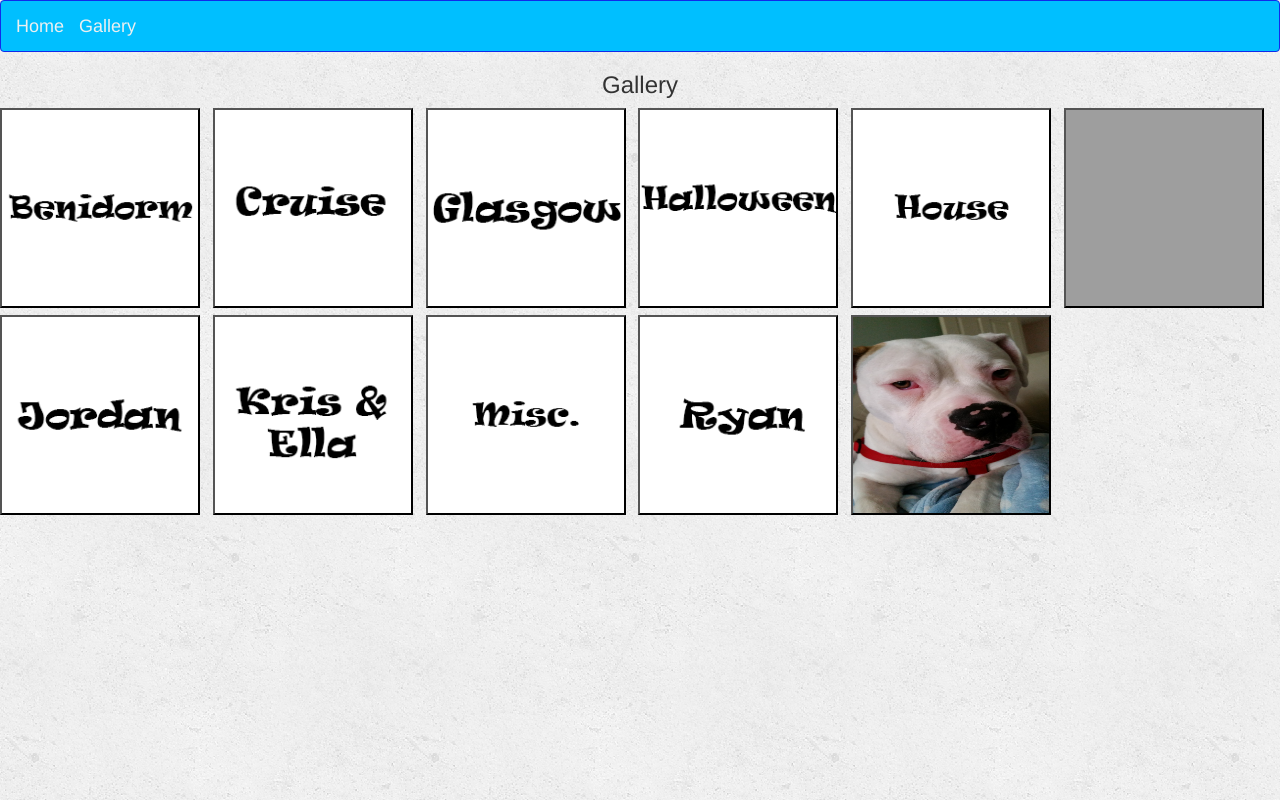
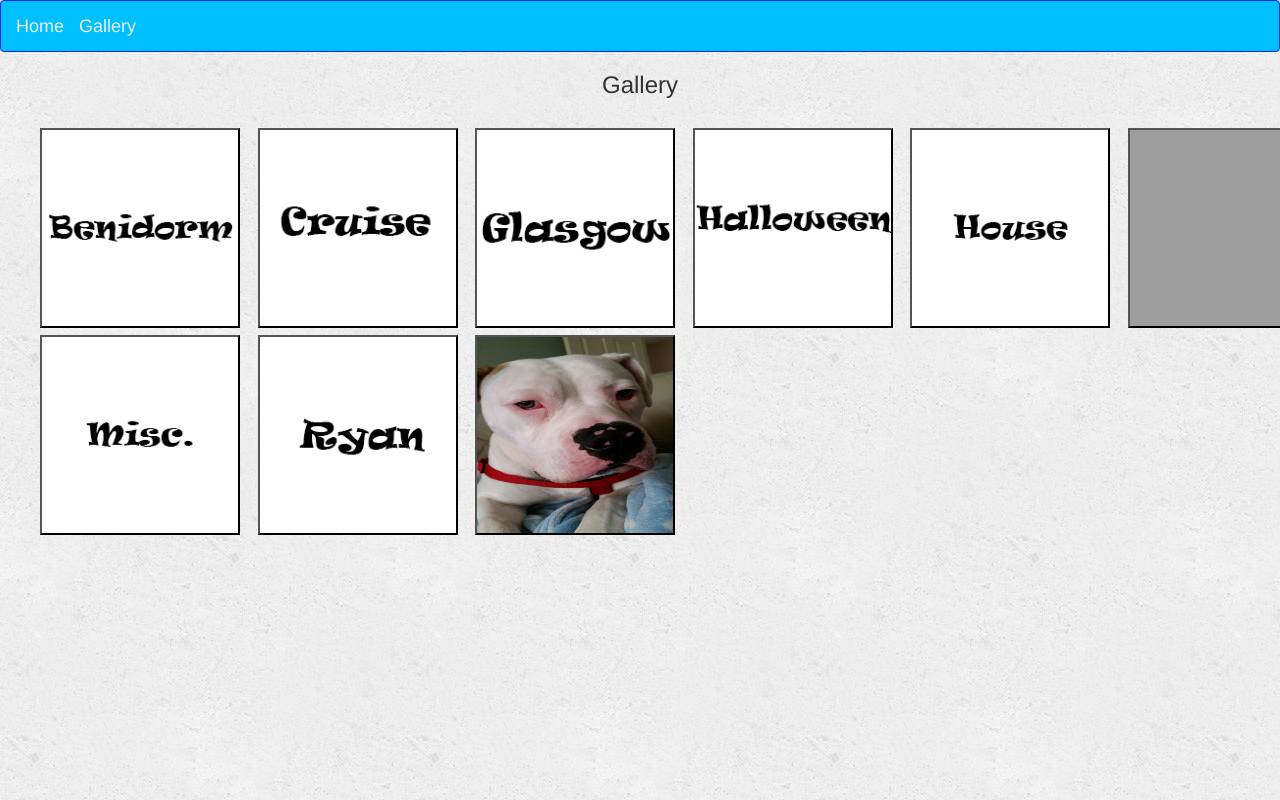
Before and after one commit to JordanTFA/Starlight, a Django app: page /gallery/ in a window 1280 px wide; the page is wider, and only the part inside the window is pictured. Run offline with Django 3.2, Linux system fonts and the light colour scheme; data comes from the database, SQL or seed files in the repository; some libraries are stand-ins or nearby versions; grey boxes are pictures that could not be loaded.

Commit message:
Gallery looks nice now

```diff
--- a/starlight/website/static/website/style.css
+++ b/starlight/website/static/website/style.css
@@ -71,3 +71,18 @@ body{
     background-color: #102aea;
   }
 }
+
+.photos{
+  display: table;
+  margin: 0 auto;
+}
+
+ul#horizantal-list{
+  min-width: 1800px;
+  list-style: none;
+  padding-top: 20px;
+}
+
+ul#horizontal-list li{
+  display: inline;
+}
--- a/starlight/website/templates/website/gallery.html
+++ b/starlight/website/templates/website/gallery.html
@@ -5,9 +5,17 @@
 
 	<h3><center>Gallery</center></h3>
 
-		{% for cat in all_categories %}
-				<a href="{{ cat.cat_name }}">
-					<img src="{{ cat.cat_photo.url }}" style="float: left; width: 30%; margin-right: 1%; margin-bottom: 0.5em;width:200px;height:200px;border: black 2px outset;"></img>
-				</a>
-		{% endfor %}
+		<div id="category-list">
+			<div class="photos">
+				<ul id="horizantal-list">
+					{% for cat in all_categories %}
+						<li>
+							<a href="{{ cat.cat_name }}">
+								<img src="{{ cat.cat_photo.url }}" style="float: left; width: 30%; margin-right: 1%; margin-bottom: 0.5em;width:200px;height:200px;border: black 2px outset;"></img>
+							</a>
+						</li>
+					{% endfor %}
+				</ul>
+			</div>
+		</div>
 {% endblock %}
```
Also changed, not shown: 5 other files.
